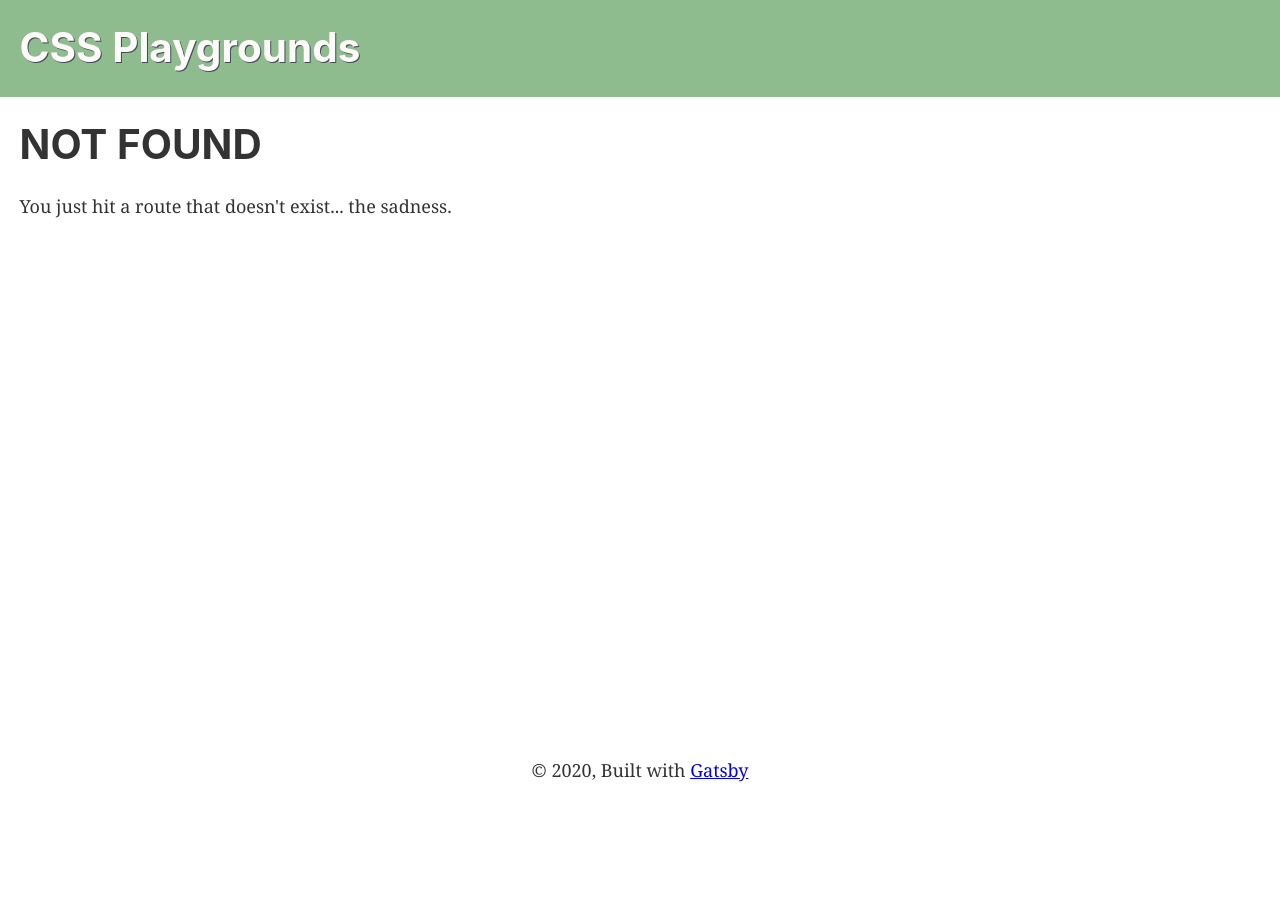
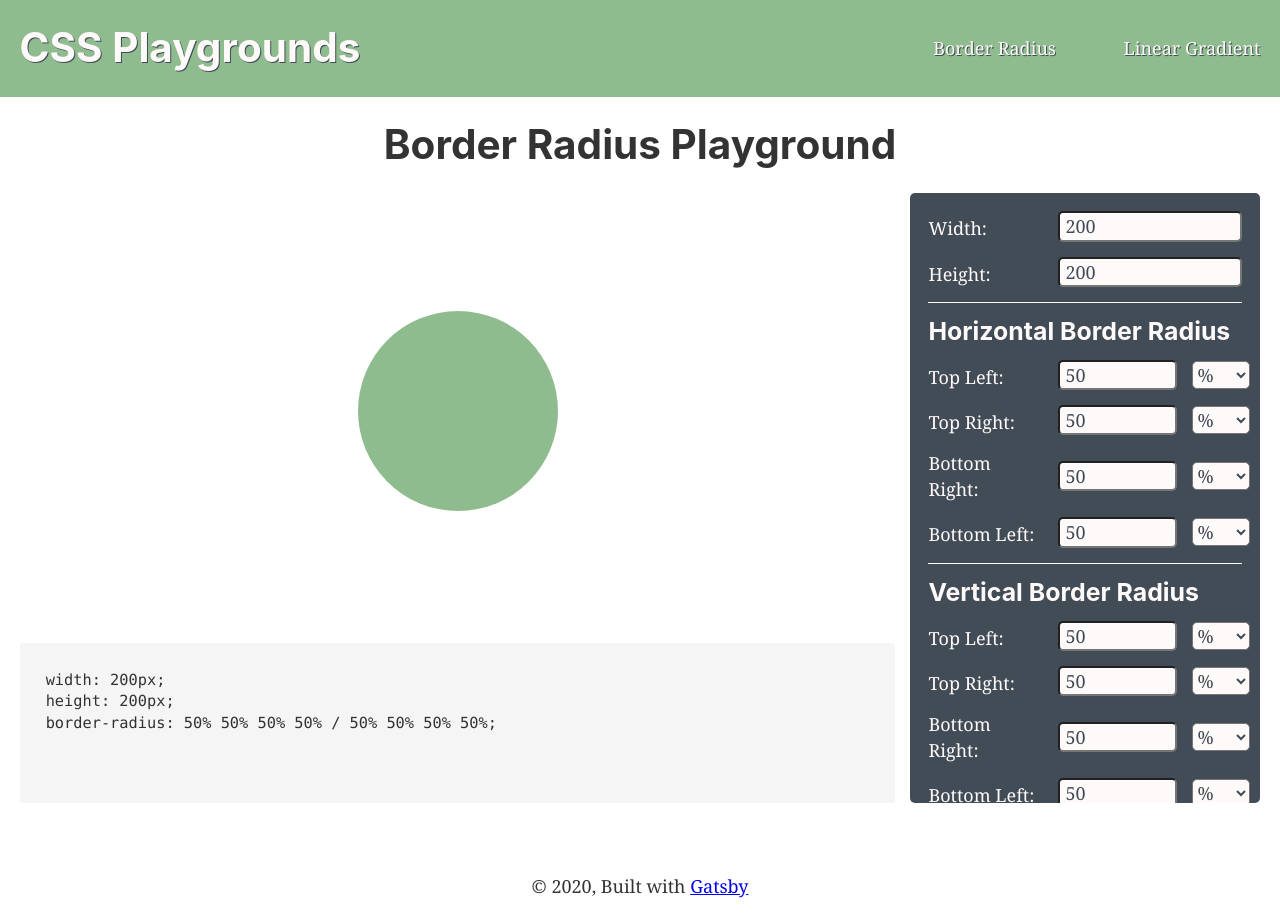
Before and after one commit to jgarrow/css-playgrounds, a Gatsby site: page /border-radius in a window 1280 px wide. Before the commit this address had no page. Before the commit the page ends 800 px from the top, so only its background shows below. Built offline with nearby package versions, Linux system fonts and the light colour scheme; Gatsby itself is replaced by a stand-in of ours.

Commit message:
Update styling, add border for border radius

```diff
--- /dev/null
+++ b/src/components/borderRadius/borderRadiusCodeSnippet.js
@@ -0,0 +1,56 @@
+import React, { useState, useEffect } from "react"
+import styled from "styled-components"
+
+const Code = styled.pre`
+    max-width: 960px;
+    height: 100%;
+    display: block;
+    white-space: pre-wrap;
+    margin: 0;
+
+    code {
+        display: block;
+        white-space: pre-wrap;
+        padding: 0;
+    }
+
+`
+
+const BorderRadiusCodeSnippet = ({ values }) => {
+    const [result, setResult] = useState({
+        width: `${values.width}px`,
+        height: `${values.height}px`,
+
+        borderRadius: `${values.horTopLeft}${values.horTopLeftUnit} ${values.horTopRight}${values.horTopRightUnit} ${values.horBottomRight}${values.horBottomRightUnit} ${values.horBottomLeft}${values.horBottomLeftUnit} / ${values.verTopLeft}${values.verTopLeftUnit} ${values.verTopRight}${values.verTopRightUnit} ${values.verBottomRight}${values.verBottomRightUnit} ${values.verBottomLeft}${values.verBottomLeftUnit}`,
+
+        border: `${values.borderWidth}${values.borderUnit} solid #424C56`
+    })
+
+    useEffect(() => {
+        setResult({
+            width: `${values.width}px`,
+            height: `${values.height}px`,
+
+            borderRadius: `${values.horTopLeft}${values.horTopLeftUnit} ${values.horTopRight}${values.horTopRightUnit} ${values.horBottomRight}${values.horBottomRightUnit} ${values.horBottomLeft}${values.horBottomLeftUnit} / ${values.verTopLeft}${values.verTopLeftUnit} ${values.verTopRight}${values.verTopRightUnit} ${values.verBottomRight}${values.verBottomRightUnit} ${values.verBottomLeft}${values.verBottomLeftUnit}`,
+
+            border: `${values.borderWidth}${values.borderUnit} solid #424C56`
+        })
+    }, [values])
+
+    return (
+        <Code>
+            {values.borderWidth > 0 ? (
+                <code>
+                    {`width: ${result.width};\nheight: ${result.height};\nborder-radius: ${result.borderRadius};\nborder: ${result.border};`}
+                </code>
+                ) : (
+                <code>
+                    {`width: ${result.width};\nheight: ${result.height};\nborder-radius: ${result.borderRadius};`}
+                </code>
+            )}
+        </Code>
+
+    )
+}
+
+export default BorderRadiusCodeSnippet
--- a/src/components/borderRadiusInputs.js
+++ b/src/components/borderRadius/borderRadiusInputs.js
@@ -7,6 +7,7 @@ const Form = styled.form`
   grid-template-columns: 1fr;
   grid-gap: 15px;
   width: 100%;
+  max-height: 610px;
   box-sizing: border-box;
   padding: 1rem;
   border-radius: 5px;
@@ -15,6 +16,7 @@ const Form = styled.form`
   font-size: 1rem;
   margin-bottom: 0;
   overflow-y: scroll;
+  transition: height 0.25s ease-in-out;
 
   h3 {
     margin: 0;
@@ -49,8 +51,10 @@ const Label = styled.label`
 const BorderRadiusPlaygroundInputs = ({ values, handleChange }) => {
 
   return (
-    <Form>
-      <Container>
+    <Form withBorder={values.withBorder}>
+      <Container style={{
+        gridTemplateColumns: `115px minmax(100px, 1fr)`
+      }}>
 
         {/* Width */}
         <Label htmlFor="width">Width:</Label>
@@ -58,25 +62,12 @@ const BorderRadiusPlaygroundInputs = ({ values, handleChange }) => {
           type="number"
           id="width"
           name="width"
+          min={1}
+          max={960}
           value={values.width}
           onBlur={handleChange}
           onChange={handleChange}
         />
-
-        <label htmlFor="widthUnit">
-          <select
-            name="widthUnit"
-            id="widthUnit"
-            value={values.widthUnit}
-            onBlur={handleChange}
-            onChange={handleChange}
-          >
-            <option value="px">px</option>
-            <option value="%">%</option>
-            <option value="em">em</option>
-            <option value="rem">rem</option>
-          </select>
-        </label>
 
         {/* Height */}
         <Label htmlFor="height">Height:</Label>
@@ -84,25 +75,12 @@ const BorderRadiusPlaygroundInputs = ({ values, handleChange }) => {
           type="number"
           id="height"
           name="height"
+          min={1}
+          max={435}
           value={values.height}
           onBlur={handleChange}
           onChange={handleChange}
         />
-
-        <label htmlFor="heightUnit">
-          <select
-            name="heightUnit"
-            id="heightUnit"
-            value={values.heightUnit}
-            onBlur={handleChange}
-            onChange={handleChange}
-          >
-            <option value="px">px</option>
-            <option value="%">%</option>
-            <option value="em">em</option>
-            <option value="rem">rem</option>
-          </select>
-        </label>
       </Container>
 
       <h3>Horizontal Border Radius</h3>
@@ -214,10 +192,7 @@ const BorderRadiusPlaygroundInputs = ({ values, handleChange }) => {
       </Container>
 
       <h3>Vertical Border Radius</h3>
-      <Container style={{
-        borderBottom: `none`,
-        paddingBottom: `0`
-      }}>
+      <Container>
 
         {/* Top Left */}
         <Label htmlFor="verTopLeft">Top Left:</Label>
@@ -323,6 +298,36 @@ const BorderRadiusPlaygroundInputs = ({ values, handleChange }) => {
           </select>
         </label>
       </Container>
+
+      <h3>Border</h3>
+      <Container style={{
+        borderBottom: `none`,
+      }}>
+        <label htmlFor="borderWidth">Width:</label>
+        <input
+          type="number"
+          id="borderWidth"
+          name="borderWidth"
+          min={0}
+          value={values.borderWidth}
+          onBlur={handleChange}
+          onChange={handleChange}
+        />
+
+        <label htmlFor="borderUnit">
+          <select
+            name="borderUnit"
+            id="borderUnit"
+            value={values.borderUnit}
+            onBlur={handleChange}
+            onChange={handleChange}
+          >
+            <option value="px">px</option>
+            <option value="em">em</option>
+            <option value="rem">rem</option>
+          </select>
+        </label>
+      </Container>
     </Form>
   )
 }
--- /dev/null
+++ b/src/components/borderRadius/borderRadiusResult.js
@@ -0,0 +1,36 @@
+import React from "react"
+import styled from "styled-components"
+
+const Container = styled.div`
+    box-sizing: border-box;
+    width: 100%;
+    max-width: 960px;
+    height: 100%;
+    margin: 0 auto;
+    padding: 1rem;
+    position: relative;
+`
+
+const Result = styled.div`
+    box-sizing: border-box;
+    position: absolute;
+    top: 50%;
+    left: 50%;
+    transform: translate(-50%, -50%);
+    background-color: darkseagreen;
+    margin: 0 auto;
+    width: ${({ values }) => `${values.width}px`};
+    height: ${({ values }) => `${values.height}px`};
+    border-radius: ${({ values }) => `${values.horTopLeft}${values.horTopLeftUnit} ${values.horTopRight}${values.horTopRightUnit} ${values.horBottomRight}${values.horBottomRightUnit} ${values.horBottomLeft}${values.horBottomLeftUnit} / ${values.verTopLeft}${values.verTopLeftUnit} ${values.verTopRight}${values.verTopRightUnit} ${values.verBottomRight}${values.verBottomRightUnit} ${values.verBottomLeft}${values.verBottomLeftUnit}`};
+    border: ${({ values }) => `${values.borderWidth}${values.borderUnit} solid #424C56`};
+`
+
+const BorderRadiusResult = ({ values }) => {
+    return (
+        <Container>
+            <Result values={values} />
+        </Container>
+    )
+}
+
+export default BorderRadiusResult
--- a/src/components/header.js
+++ b/src/components/header.js
@@ -1,6 +1,47 @@
+import React from "react"
 import { Link } from "gatsby"
 import PropTypes from "prop-types"
-import React from "react"
+import styled from "styled-components"
+
+const Container = styled.div`
+  margin: 0 auto;
+  max-width: calc(1325px + (1.0875rem * 2));
+  padding: 1.45rem 1.0875rem;
+  display: flex;
+  align-items: center;
+  justify-content: space-between;
+
+  h1 {
+    margin: 0;
+    width: fit-content;
+  }
+`
+
+const Nav = styled.nav`
+  width: 40%;
+  max-width: 400px;
+
+  ul {
+    width: 100%;
+    display: grid;
+    grid-template-columns: repeat(auto-fit, minmax(150px, 1fr));
+    grid-gap: 0.5rem;
+    align-items: center;
+    margin: 0;
+  }
+`
+
+const Li = styled.li`
+  list-style: none;
+  margin: 0;
+  justify-self: flex-end;
+`
+
+const StyledLink = styled(Link)`
+  color: #fffafa;
+  text-decoration: none;
+  text-shadow: 1px 1px #424C56;
+`
 
 const Header = ({ siteTitle }) => (
   <header
@@ -9,26 +50,24 @@ const Header = ({ siteTitle }) => (
       marginBottom: `1.45rem`,
     }}
   >
-    <div
-      style={{
-        margin: `0 auto`,
-        maxWidth: `calc(1325px + (1.0875rem * 2))`,
-        padding: `1.45rem 1.0875rem`,
-      }}
-    >
-      <h1 style={{ margin: 0 }}>
-        <Link
-          to="/"
-          style={{
-            color: `#fffafa`,
-            textDecoration: `none`,
-            textShadow: `1px 1px #424C56`
-          }}
-        >
+    <Container>
+      <h1>
+        <StyledLink to="/">
           {siteTitle}
-        </Link>
+        </StyledLink>
       </h1>
-    </div>
+
+      <Nav>
+        <ul>
+          <Li>
+            <StyledLink to="/border-radius">Border Radius</StyledLink>
+          </Li>
+          <Li>
+            <StyledLink to="/linear-gradient">Linear Gradient</StyledLink>
+          </Li>
+        </ul>
+      </Nav>
+    </Container>
   </header>
 )
 
--- a/src/components/layout.js
+++ b/src/components/layout.js
@@ -19,8 +19,7 @@ const Footer = styled.footer`
   display: flex;
   justify-content: center;
   align-items: center;
-  position: fixed;
-  bottom: 0;
+
 
   p {
     margin: 0;
@@ -47,11 +46,7 @@ const Layout = ({ children }) => {
           padding: `0 1.0875rem 1.45rem`,
         }}
       >
-        <main
-          style={{
-            height: `calc(100vh - (150px + 1.45rem + 1.0875rem))` // 150px = header + footer, 1.45rem = header margin bottom, 1.0875rem = main padding bottom
-          }}
-        >{children}</main>
+        <main>{children}</main>
 
       </div>
       <Footer>
--- /dev/null
+++ b/src/pages/border-radius.js
@@ -0,0 +1,96 @@
+import React, { useState } from "react"
+import styled from "styled-components"
+
+import Layout from "../components/layout"
+import SEO from "../components/seo"
+import BorderRadiusPlaygroundInputs from "../components/borderRadius/borderRadiusInputs"
+import BorderRadiusResult from "../components/borderRadius/borderRadiusResult"
+import BorderRadiusCodeSnippet from "../components/borderRadius/borderRadiusCodeSnippet"
+
+const Title = styled.h1`
+  text-align: center;
+`
+
+const Container = styled.div`
+  display: grid;
+  grid-template-columns: minmax(500px, 960px) minmax(290px, 350px);
+  grid-template-rows: 1fr minmax(80px, 160px);
+  grid-gap: 15px;
+  width: 100%;
+  max-width: 1325px;
+  margin: 0 auto;
+  margin-bottom: 1.45rem;
+`
+
+const IndexPage = () => {
+  const [values, setValues] = useState({
+    width: 200,
+    height: 200,
+    horTopLeft: 50,
+    horTopRight: 50,
+    horBottomRight: 50,
+    horBottomLeft: 50,
+    verTopLeft: 50,
+    verTopRight: 50,
+    verBottomRight: 50,
+    verBottomLeft: 50,
+    horTopLeftUnit: "%",
+    horTopRightUnit: "%",
+    horBottomRightUnit: "%",
+    horBottomLeftUnit: "%",
+    verTopLeftUnit: "%",
+    verTopRightUnit: "%",
+    verBottomRightUnit: "%",
+    verBottomLeftUnit: "%",
+    borderWidth: 0,
+    borderUnit: "px",
+  })
+
+  const handleChange = e => {
+    let updates = {...values}
+
+    if (e.target.name === "withBorder") {
+        updates = {
+            ...values,
+            [e.target.name]: e.target.checked
+        }
+    } else {
+        updates = {
+            ...values,
+          [e.target.name]: e.target.value
+        }
+    }
+
+    if (updates.width > 960) {
+        updates.width = 960;
+    }
+
+    if (updates.height > 435) {
+        updates.height = 435;
+    }
+
+    setValues(updates)
+  }
+
+  return (
+    <Layout>
+      <SEO title="Home" />
+      <Title>Border Radius Playground</Title>
+
+      <Container>
+        <BorderRadiusResult
+          values={values}
+        />
+
+        <BorderRadiusPlaygroundInputs
+            values={values}
+            handleChange={handleChange}
+        />
+
+        <BorderRadiusCodeSnippet values={values} />
+      </Container>
+    </Layout>
+  )
+}
+
+export default IndexPage
```
Also changed, not shown: src/components/borderRadiusCodeSnippet.js (deleted, +0 -25 lines), src/components/borderRadiusResult.js (deleted, +0 -37 lines), src/pages/index.js (+2 -64 lines), src/components/linearGradient/inputs.js (added).
